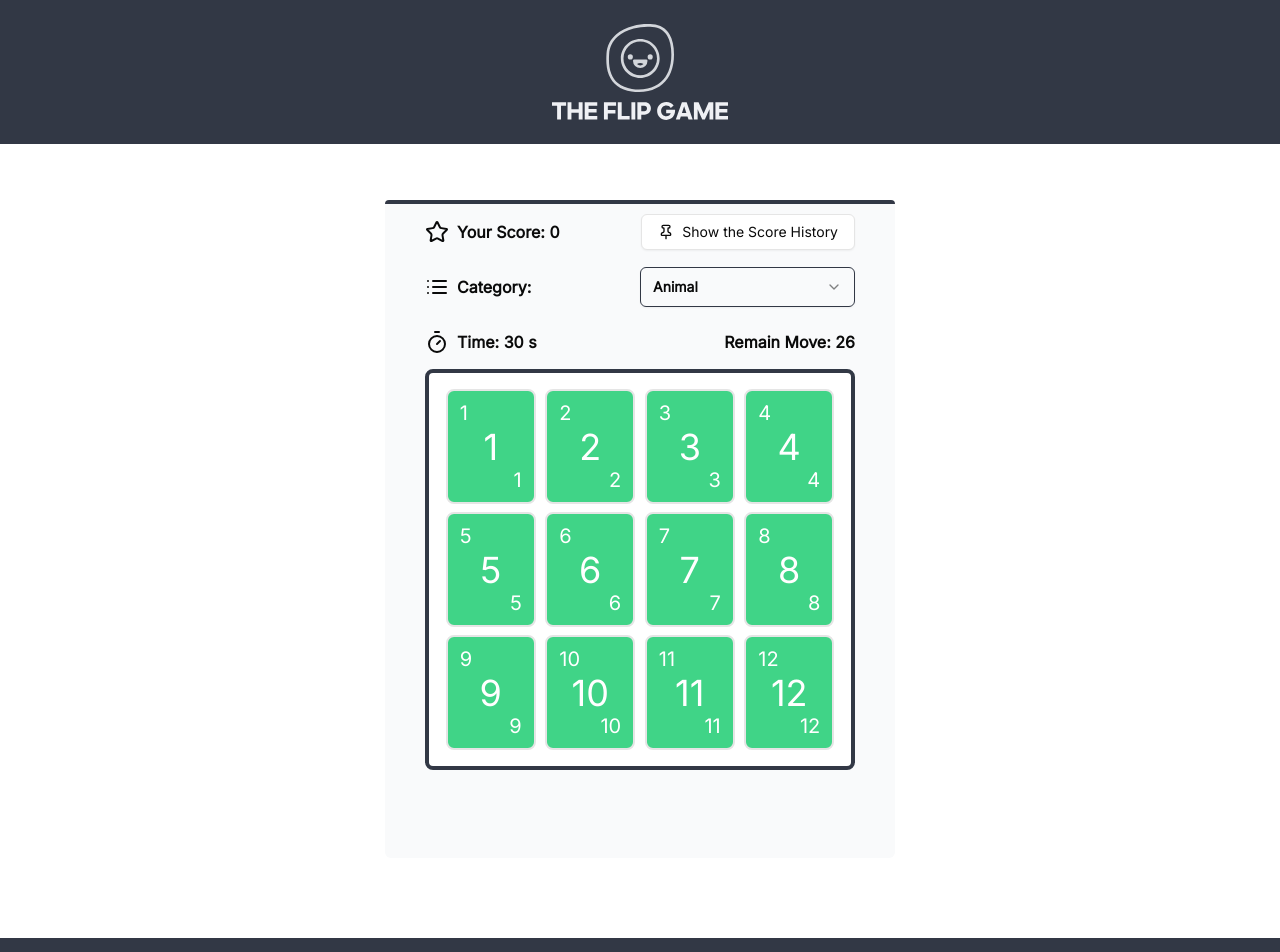
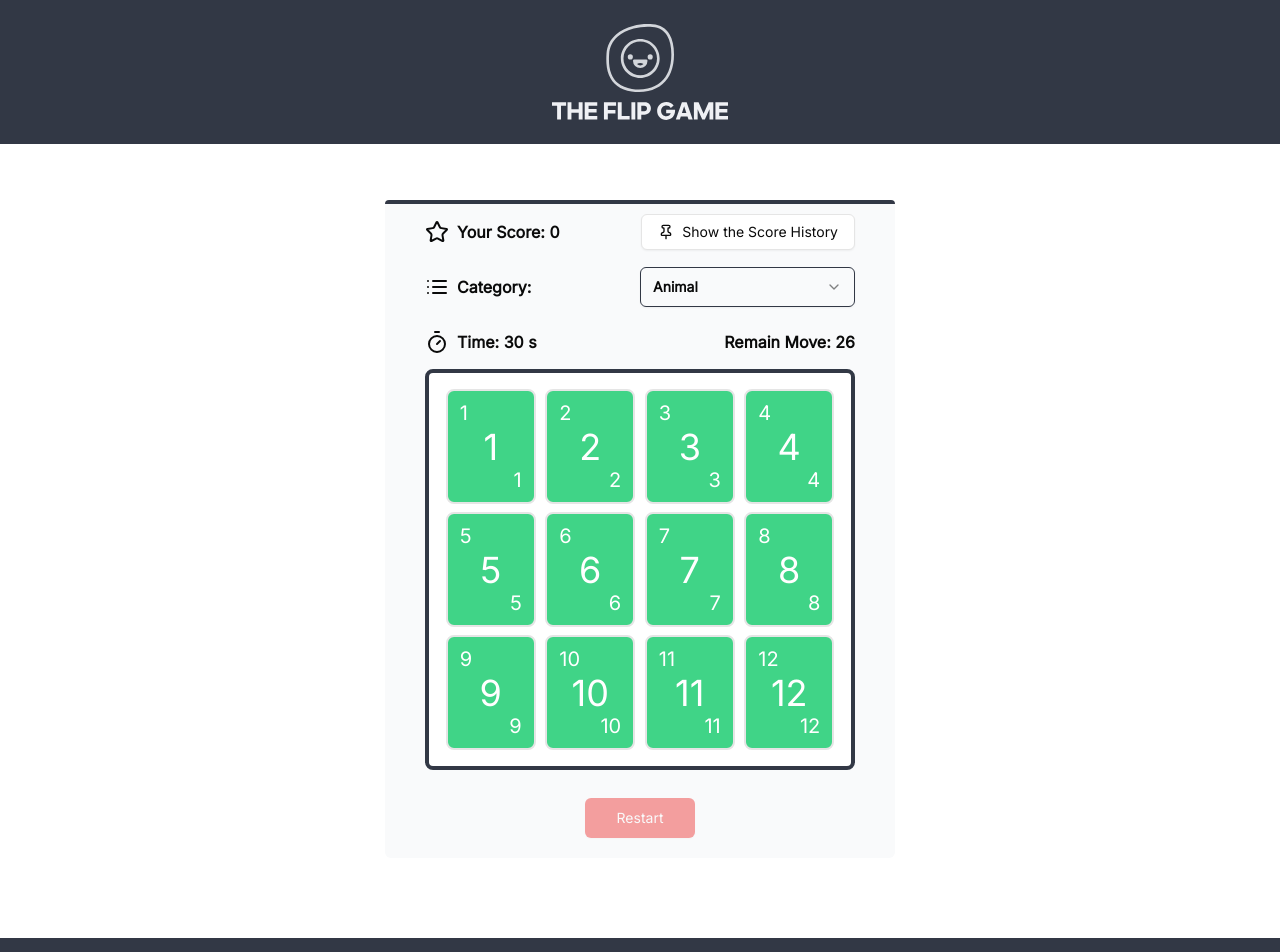
Before and after one commit to alirlikh/flip-the-card, a Next.js app: page / in a window 1280 px wide. Shown: the top 952 px of the page. Built offline with nearby package versions, Linux system fonts and the light colour scheme.

Commit message:
fix: restart button

```diff
--- a/app/_component/GameAreaFooter.tsx
+++ b/app/_component/GameAreaFooter.tsx
@@ -7,7 +7,7 @@ import { resetGame } from "../_lib/features/gameSlice/gameSlice";
 
 function GameAreaFooter() {
   const dispatch = useAppDispatch();
-  const { timeStarter } = useAppSelector((state) => state.gameState);
+  const { timeStarter, gameOver } = useAppSelector((state) => state.gameState);
 
   const { toast } = useToast();
   const handleReset = () => {
@@ -23,7 +23,8 @@ function GameAreaFooter() {
       <div className="p-5 mt-2  place-items-center text-center">
         {/* {!!timeStarter && ( */}
         <Button
-          className={`opacity-0 transition-all invisible delay-100 ${!!timeStarter ? "opacity-100 visible" : "visible"}`}
+          disabled={!!timeStarter || !gameOver}
+          className={` transition-all  delay-100 `}
           onClick={handleReset}
           variant={"destructive"}
           size={"lg"}
```
